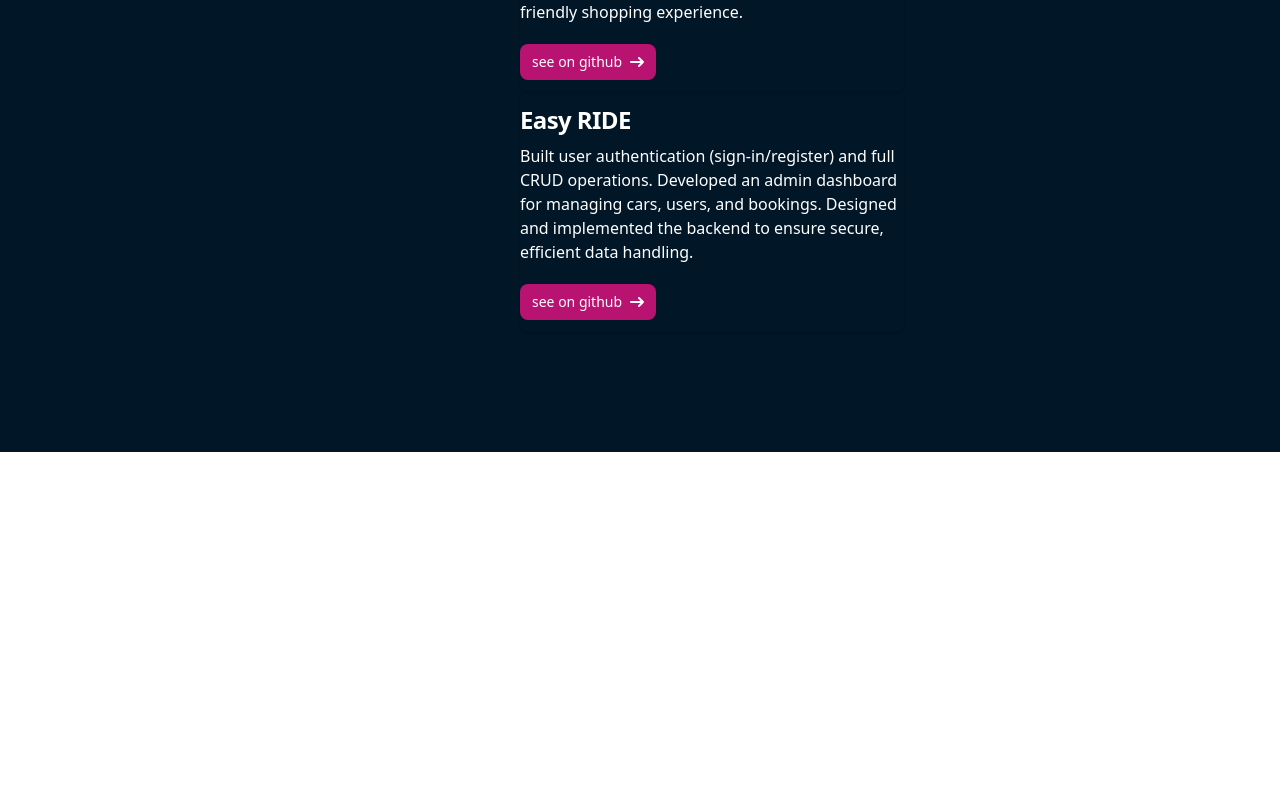
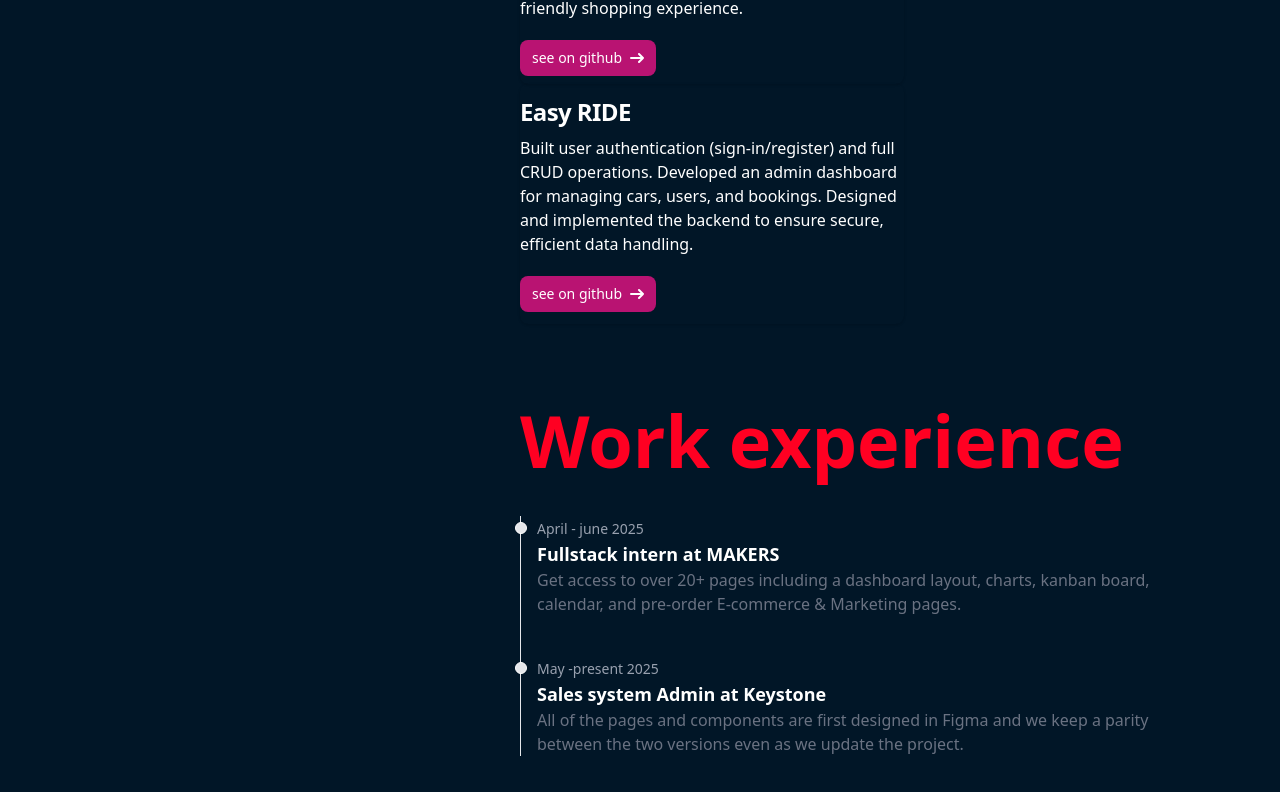
Before and after one commit to 99aliyousif99/Portifolio, a Vue app: page / in a window 1280 px wide. Shown: the part 1444-2236 px from the top of the page. Before the commit the page ends 1896 px from the top, so only its background shows below. Built offline with nearby package versions, Linux system fonts and the light colour scheme; what tailwindcss-animated would draw is missing.

Commit message:
Add Work component to display work experience and update App.vue to include it

```diff
--- a/src/App.vue
+++ b/src/App.vue
@@ -3,7 +3,8 @@
 import Tech from "./components/Tech.vue"
 import Skills from "./components/Skills.vue"
 import Projects from "./components/Projects.vue";
-Projects
+import Work from "./components/Work.vue";
+
 </script>
 
 <template>
@@ -21,6 +22,7 @@
   <Tech/>
   <skills/>
   <Projects/>
+  <Work/>
 </div>
 </div>
 </template>
--- a/src/components/Projects.vue
+++ b/src/components/Projects.vue
@@ -4,32 +4,79 @@
 <template>
   <h1 class="text-[#ff0022] text-7xl font-bold mb-10 mt-20">Projects</h1>
 
-<div class="max-w-sm py-3 rounded-lg shadow-sm dark:bg-gray-800 dark:border-gray-700">
+  <div
+    class="max-w-sm py-2 rounded-lg shadow-sm dark:bg-gray-800 dark:border-gray-700"
+  >
     <a href="#">
-        <h5 class="mb-2 text-2xl font-bold tracking-tight text-white dark:text-white">SHOPPE</h5>
+      <h5
+        class="mb-2 text-2xl font-bold tracking-tight text-white dark:text-white"
+      >
+        SHOPPE
+      </h5>
     </a>
-    <p class="mb-3 font-normal text-white dark:text-gray-400">Implemented cart functionality with real-time updates and discount logic.
+    <p class="mb-3 font-normal text-white dark:text-gray-400">
+      Implemented cart functionality with real-time updates and discount logic.
       Integrated location-based features and category-based product browsing.
-Focused on creating a seamless, user-friendly shopping experience.</p>
-    <a href="https://github.com/99aliyousif99/Shoppe" class=" mt-2 inline-flex items-center px-3 py-2 text-sm font-medium text-center text-white bg-[#B91372] rounded-lg  focus:ring-4 focus:outline-none focus:ring-blue-300 dark:bg-blue-600 dark:hover:bg-blue-700 dark:focus:ring-blue-800">
+      Focused on creating a seamless, user-friendly shopping experience.
+    </p>
+    <a
+      href="https://github.com/99aliyousif99/Shoppe"
+      class="mt-2 inline-flex items-center px-3 py-2 text-sm font-medium text-center text-white bg-[#B91372] rounded-lg focus:ring-4 focus:outline-none focus:ring-blue-300 dark:bg-blue-600 dark:hover:bg-blue-700 dark:focus:ring-blue-800"
+    >
       see on github
-        <svg class="rtl:rotate-180 w-3.5 h-3.5 ms-2" aria-hidden="true" xmlns="http://www.w3.org/2000/svg" fill="none" viewBox="0 0 14 10">
-            <path stroke="currentColor" stroke-linecap="round" stroke-linejoin="round" stroke-width="2" d="M1 5h12m0 0L9 1m4 4L9 9"/>
+      <svg
+        class="rtl:rotate-180 w-3.5 h-3.5 ms-2"
+        aria-hidden="true"
+        xmlns="http://www.w3.org/2000/svg"
+        fill="none"
+        viewBox="0 0 14 10"
+      >
+        <path
+          stroke="currentColor"
+          stroke-linecap="round"
+          stroke-linejoin="round"
+          stroke-width="2"
+          d="M1 5h12m0 0L9 1m4 4L9 9"
+        />
       </svg>
     </a>
   </div>
 
-    <div class="max-w-sm py-3 rounded-lg shadow-sm dark:bg-gray-800 dark:border-gray-700">
+  <div
+    class="max-w-sm py-3 rounded-lg shadow-sm dark:bg-gray-800 dark:border-gray-700"
+  >
     <a href="#">
-        <h5 class="mb-2 text-2xl font-bold tracking-tight text-white dark:text-white">Easy RIDE</h5>
+      <h5
+        class="mb-2 text-2xl font-bold tracking-tight text-white dark:text-white"
+      >
+        Easy RIDE
+      </h5>
     </a>
-    <p class="mb-3 font-normal text-white dark:text-gray-400">Built user authentication (sign-in/register) and full CRUD operations.
+    <p class="mb-3 font-normal text-white dark:text-gray-400">
+      Built user authentication (sign-in/register) and full CRUD operations.
       Developed an admin dashboard for managing cars, users, and bookings.
-Designed and implemented the backend to ensure secure, efficient data handling.</p>
-    <a href="https://github.com/SmoKerIV/Easy-Ride-CarRental" class=" mt-2 inline-flex items-center px-3 py-2 text-sm font-medium text-center text-white bg-[#B91372] rounded-lg  focus:ring-4 focus:outline-none focus:ring-blue-300 dark:bg-blue-600 dark:hover:bg-blue-700 dark:focus:ring-blue-800">
+      Designed and implemented the backend to ensure secure, efficient data
+      handling.
+    </p>
+    <a
+      href="https://github.com/SmoKerIV/Easy-Ride-CarRental"
+      class="mt-2 inline-flex items-center px-3 py-2 text-sm font-medium text-center text-white bg-[#B91372] rounded-lg focus:ring-4 focus:outline-none focus:ring-blue-300 dark:bg-blue-600 dark:hover:bg-blue-700 dark:focus:ring-blue-800"
+    >
       see on github
-        <svg class="rtl:rotate-180 w-3.5 h-3.5 ms-2" aria-hidden="true" xmlns="http://www.w3.org/2000/svg" fill="none" viewBox="0 0 14 10">
-            <path stroke="currentColor" stroke-linecap="round" stroke-linejoin="round" stroke-width="2" d="M1 5h12m0 0L9 1m4 4L9 9"/>
+      <svg
+        class="rtl:rotate-180 w-3.5 h-3.5 ms-2"
+        aria-hidden="true"
+        xmlns="http://www.w3.org/2000/svg"
+        fill="none"
+        viewBox="0 0 14 10"
+      >
+        <path
+          stroke="currentColor"
+          stroke-linecap="round"
+          stroke-linejoin="round"
+          stroke-width="2"
+          d="M1 5h12m0 0L9 1m4 4L9 9"
+        />
       </svg>
     </a>
   </div>
--- /dev/null
+++ b/src/components/Work.vue
@@ -0,0 +1,41 @@
+<script>
+export default {};
+</script>
+<template>
+  <h1 class="text-[#ff0022] text-7xl font-bold mb-10 mt-20">Work experience</h1>
+  <ol class="relative border-s border-gray-200 dark:border-gray-700">
+    <li class="mb-10 ms-4">
+      <div
+        class="absolute w-3 h-3 bg-gray-200 rounded-full mt-1.5 -start-1.5 border border-white dark:border-gray-900 dark:bg-gray-700"
+      ></div>
+      <time
+        class="mb-1 text-sm font-normal leading-none text-gray-400 dark:text-gray-500"
+        >April - june 2025</time
+      >
+      <h3 class="text-lg font-semibold text-white dark:text-white">
+        Fullstack intern at MAKERS
+      </h3>
+      <p class="mb-4 text-base font-normal text-gray-500 dark:text-gray-400">
+        Get access to over 20+ pages including a dashboard layout, charts,
+        kanban board, calendar, and pre-order E-commerce & Marketing pages.
+      </p>
+    </li>
+    <li class="mb-10 ms-4">
+      <div
+        class="absolute w-3 h-3 bg-gray-200 rounded-full mt-1.5 -start-1.5 border border-white dark:border-gray-900 dark:bg-gray-700"
+      ></div>
+      <time
+        class="mb-1 text-sm font-normal leading-none text-gray-400 dark:text-gray-500"
+        >May -present 2025</time
+      >
+      <h3 class="text-lg font-semibold text-white dark:text-white">
+        Sales system Admin at Keystone
+      </h3>
+      <p class="text-base font-normal text-gray-500 dark:text-gray-400">
+        All of the pages and components are first designed in Figma and we keep
+        a parity between the two versions even as we update the project.
+      </p>
+    </li>
+
+  </ol>
+</template>
```
Lines whose indentation alone changed are shown as unchanged.
